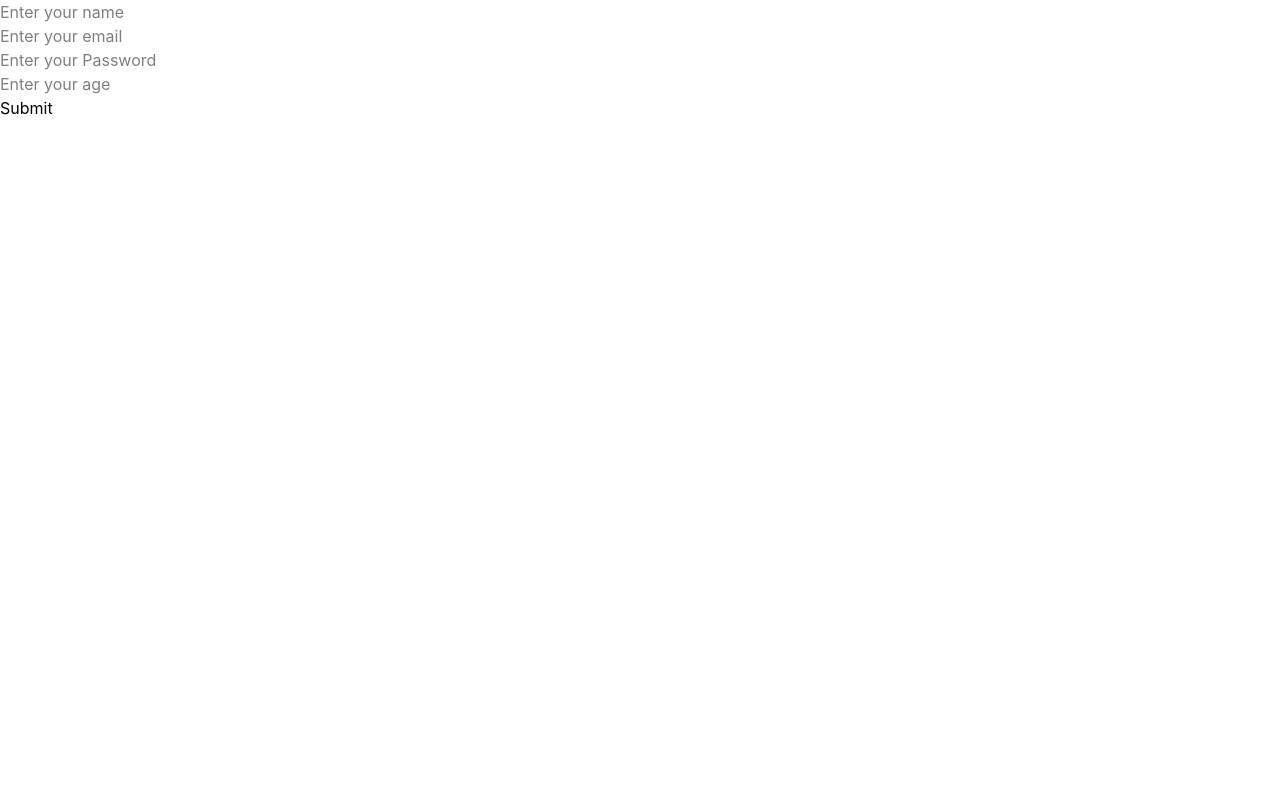
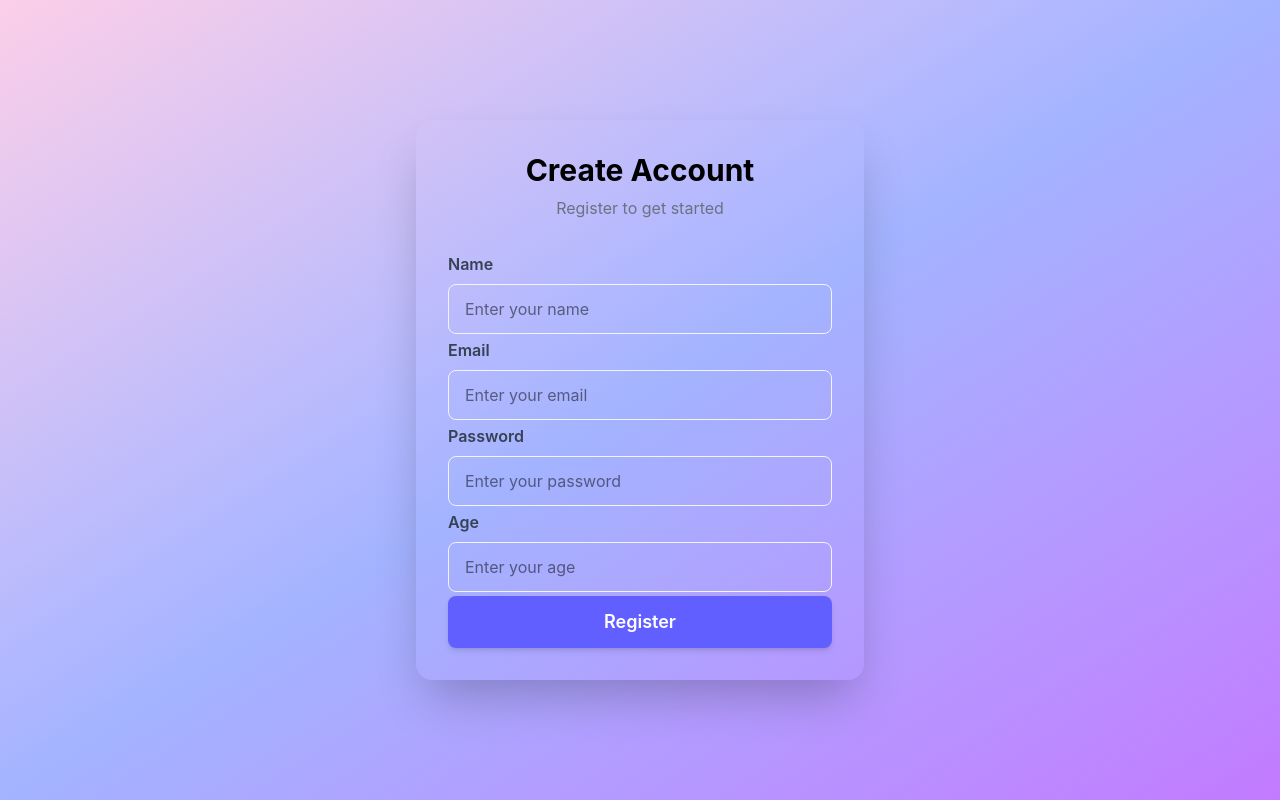
Before and after one commit to priyadharshinia2025aids-cmyk/Mernstack_Class, a React app in the folder frontend/: page /register in a window 1280 px wide. Built offline with nearby package versions, Linux system fonts and the light colour scheme; the HTML template or start-up script is replaced by a standard one.

Commit message:
Updated code TIME : 1.57 PM

```diff
--- a/frontend/src/pages/register.jsx
+++ b/frontend/src/pages/register.jsx
@@ -59,23 +59,46 @@ function Register() {
     }
 
     return (
-        <>
+        <div className="min-h-screen max-w-screen flex items-center justify-center bg-linear-to-br from-pink-200 via-indigo-300 to-purple-400 p-4">
+            <div className="w-full max-w-md bg-grey  p-8 rounded-2xl shadow-2xl">
+
+                <h1 className="text-3xl font-bold text-center text-black -700 mb-2">
+                    Create Account
+                </h1>
+
+                <p className="text-gray-500 text-center mb-8">
+                    Register to get started
+                </p>
             <form onSubmit={handleSubmit(onSubmit1)}>
-                <input type="text" placeholder="Enter your name" {...register("name")} />
-                <p>{errors.name?.message}</p>
+                <div>
+                    <label className="block text-gray-700 font-semibold mb-2">Name</label>
+                    <input type="text" placeholder="Enter your name" {...register("name")} className="w-full px-4 py-3 border border-gray-100 rounded-lg outline-none focus:ring-2 focus:ring-indigo-500 focus:border-indigo-500 transition"/>
+                    <p className="text-red-500 text-sm mt-1">{errors.name?.message}</p>
+                </div>
 
-                <input type="email" placeholder="Enter your email" {...register("email")} />
-                <p>{errors.email?.message}</p>
+                <div>
+                    <label className="block text-gray-700 font-semibold mb-2">Email</label>
+                    <input type="email" placeholder="Enter your email" {...register("email")} className="w-full px-4 py-3 border border-gray-100 rounded-lg outline-none focus:ring-2 focus:ring-indigo-500 focus:border-indigo-500 transition"/>
+                        <p className="text-red-500 text-sm mt-1">{errors.email?.message}                        </p>
+                </div>
 
-                <input type="password" placeholder="Enter your Password" {...register("password")} />
-                <p>{errors.password?.message}</p>
+                <div>
+                    <label className="block text-gray-700 font-semibold mb-2">Password </label>
+                    <input type="password" placeholder="Enter your password" {...register("password")} className="w-full px-4 py-3 border border-gray-100 rounded-lg outline-none focus:ring-2 focus:ring-indigo-500 focus:border-indigo-500 transition" />
+                    <p className="text-red-500 text-sm mt-1"> {errors.password?.message} </p>
+                </div>
 
-                <input type="number" placeholder="Enter your age" {...register("age")} />
-                <p>{errors.age?.message}</p>
+                <div>
+                    <label className="block text-gray-700 font-semibold mb-2"> Age </label>
+                    <input type="number" placeholder="Enter your age" {...register("age", { valueAsNumber: true })} className="w-full px-4 py-3 border border-gray-100 rounded-lg outline-none focus:ring-2 focus:ring-indigo-500 focus:border-indigo-500 transition" />
+                    <p className="text-red-500 text-sm mt-1"> {errors.age?.message} </p>
+                </div>
+                <button type="submit" className="w-full bg-indigo-500 text-white py-3 rounded-lg font-semibold text-lg hover:bg-indigo-700 active:scale-95 transition duration-200 shadow-md" >Register
+                </button>
+            </form>
+            </div>
+        </div>
 
-                <button type="submit">Submit</button>
-            </form>
-        </>
     );
 }
 
```
